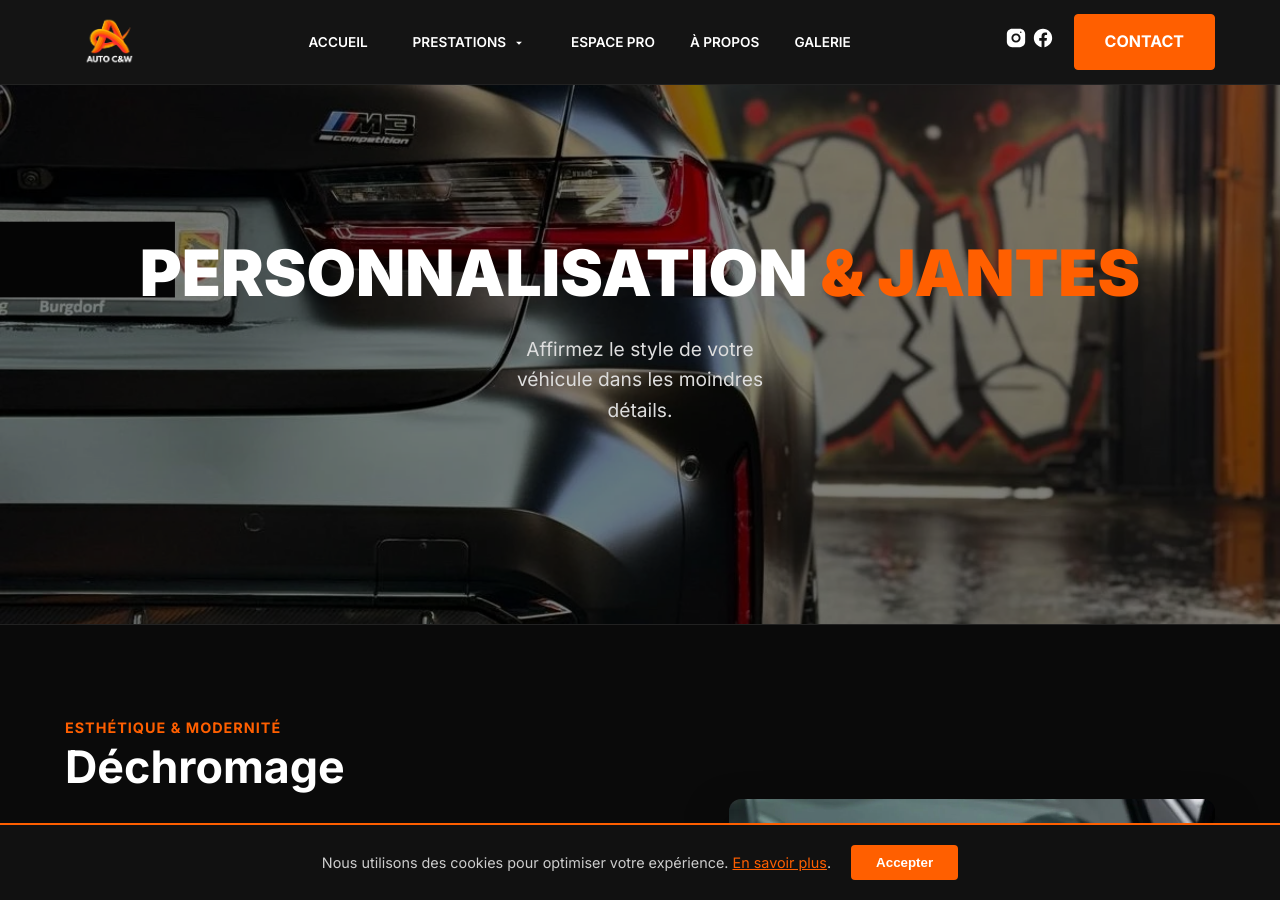
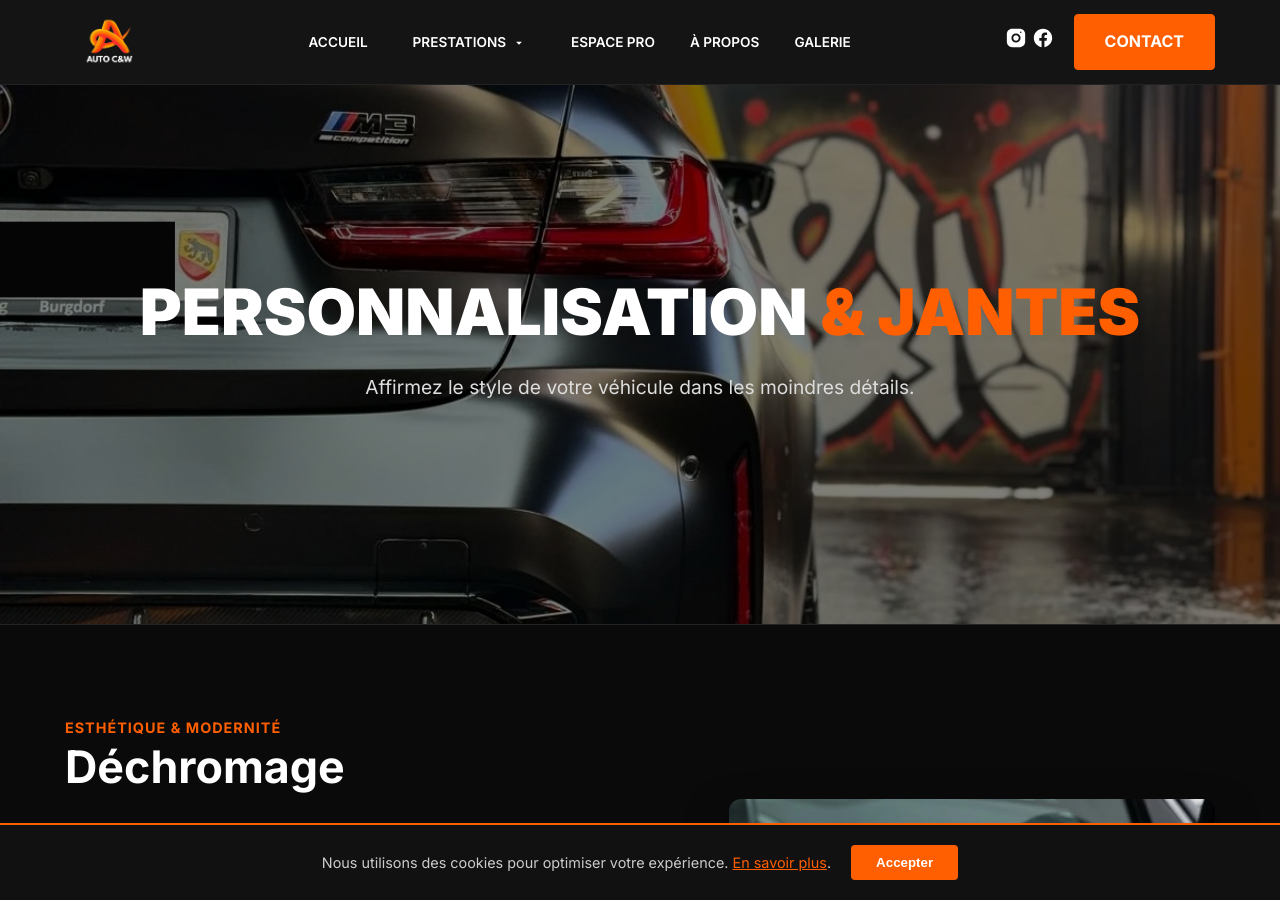
Before and after one commit to DuvalDVL/autocw, a Jekyll site: the page built from services/personnalisation/index.html, in a window 1280 px wide and 900 px high. Built offline with Jekyll 4.4.1, drawn with Linux system fonts in a browser that asks for light colours.

Commit message:
Update index.html

```diff
--- a/services/personnalisation/index.html
+++ b/services/personnalisation/index.html
@@ -12,7 +12,7 @@
     <h1 style="font-size: clamp(1.5rem, 7vw, 4rem); word-wrap: break-word; width: 100%; max-width: 100vw;">
       PERSONNALISATION <span class="text-orange">& JANTES</span>
     </h1>
-    <p style="max-width: 300px; margin-left: auto; margin-right: auto; font-size: clamp(1rem, 4vw, 1.2rem);">
+    <p style="max-width: 800px; margin: 0 auto 30px; font-size: clamp(1rem, 4vw, 1.2rem); line-height: 1.5;">
       Affirmez le style de votre véhicule dans les moindres détails.
     </p>
   </div>
@@ -60,7 +60,13 @@
 
 <section class="section-padding" style="background-color: var(--bg-dark);">
   <div class="container">
-    <div class="quality-flex-layout quality-reverse">
+    <div class="quality-flex-layout">
+
+      <div class="quality-image-side">
+        <div class="quality-img-wrap">
+          <img src="{{ site.baseurl }}/assets/img/peinture-etrier-frein.webp" alt="Peinture étriers de frein">
+        </div>
+      </div>
 
       <div class="quality-text-side">
         <span class="text-orange" style="font-weight:700; letter-spacing:1px; text-transform:uppercase; font-size:0.9rem;">Détail Sportif</span>
@@ -85,12 +91,6 @@
             Application minutieuse et durable
           </li>
         </ul>
-      </div>
-
-      <div class="quality-image-side">
-        <div class="quality-img-wrap">
-          <img src="{{ site.baseurl }}/assets/img/peinture-etrier-frein.webp" alt="Peinture étriers de frein">
-        </div>
       </div>
 
     </div>
```
